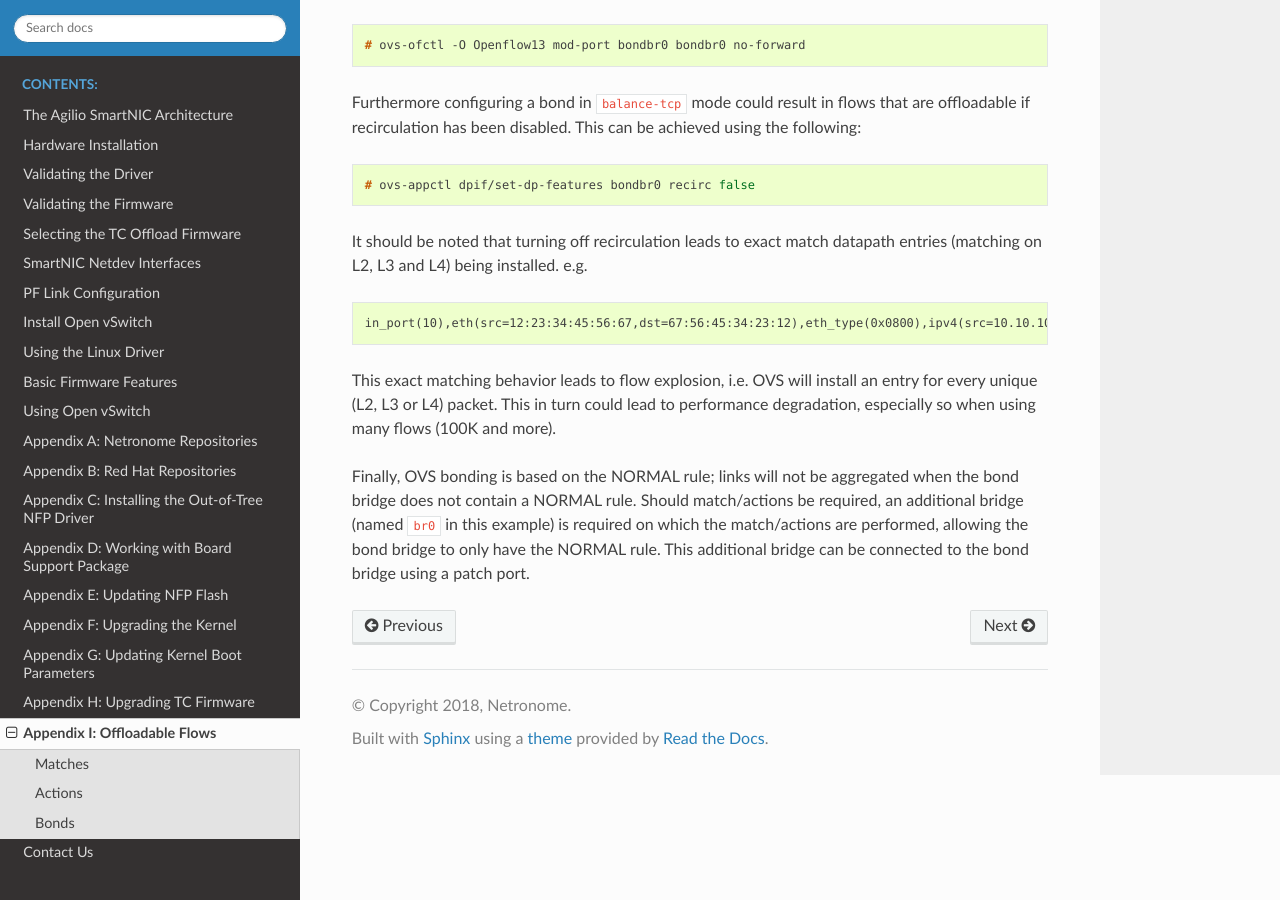
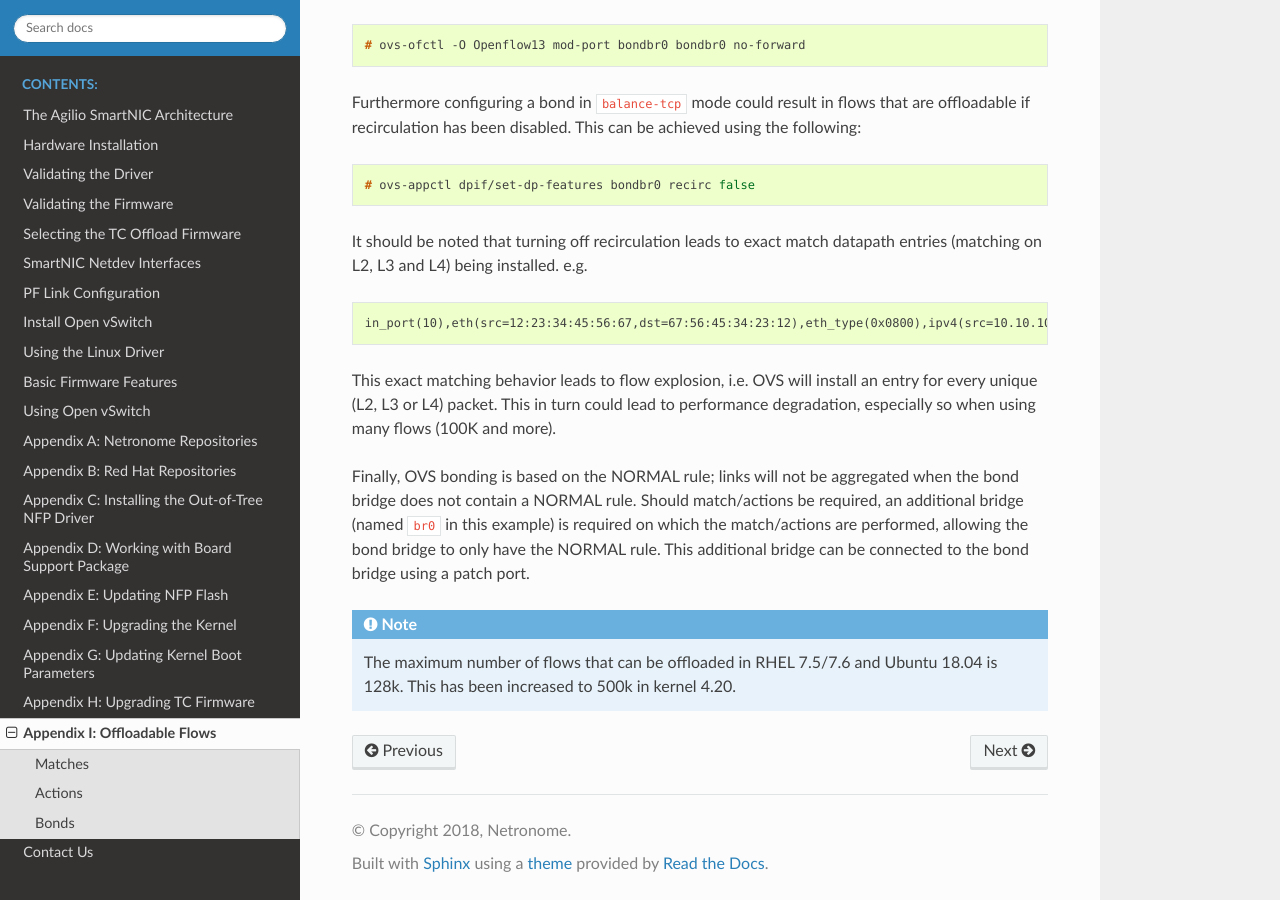
Before and after one commit to macris-xiao/disa-user-guide, a Sphinx documentation site: the page built from doc/0I_Offloadable_flows.rst, in a window 1280 px wide and 900 px high, scrolled down 2256 px. Built offline with Sphinx 7.4.7 and the Read the Docs theme 2.0.0, drawn with Linux system fonts in a browser that asks for light colours; formulas are drawn with MathJax 3.

Commit message:
Add a note about the 128k flow limit in older kernels
Change-Id: Ib8a6d287f0c0b56800686103146434412153c665

```diff
--- a/doc/0I_Offloadable_flows.rst
+++ b/doc/0I_Offloadable_flows.rst
@@ -149,3 +149,8 @@ required, an additional bridge (named ``br0`` in this example) is required on
 which the match/actions are performed, allowing the bond bridge to only have
 the NORMAL rule. This additional bridge can be connected to the bond bridge
 using a patch port.
+
+.. note::
+
+    The maximum number of flows that can be offloaded in RHEL 7.5/7.6 and
+    Ubuntu 18.04 is 128k. This has been increased to 500k in kernel 4.20.
```
